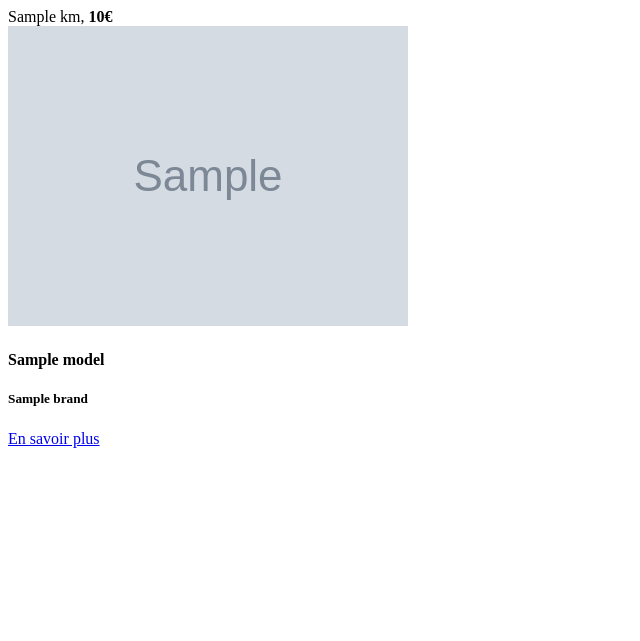
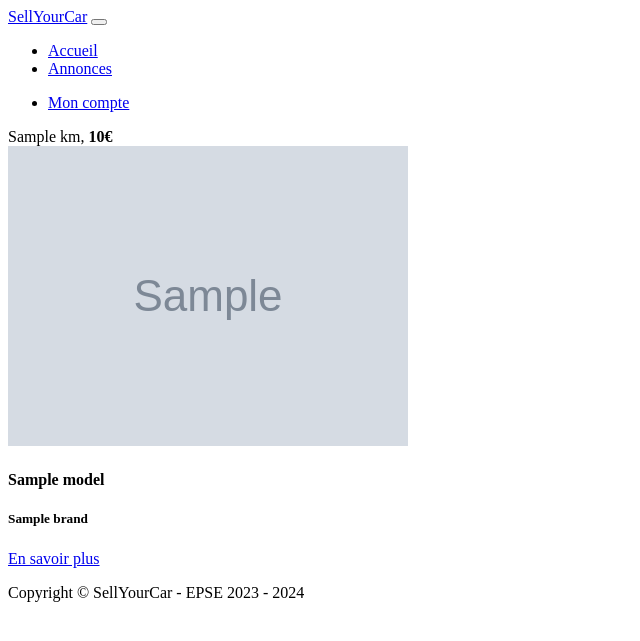
Before and after one commit to KimQuenon/sellYourCar, a Symfony app: template templates/cars/index.html.twig in a window 1280 px wide. Shown: the top 641 px of the page, without its empty margins (0-640 px from the left). Run offline with Twig, Linux system fonts and the light colour scheme; the template is opened without the code that fills it: most values are stand-ins (such as "Sample title", 1, 10 or a date in 2020); grey boxes marked "Sample" are stand-in pictures; some libraries are stand-ins or nearby versions.

Commit message:
header & footer

```diff
--- a/src/Controller/HomeController.php
+++ b/src/Controller/HomeController.php
@@ -8,7 +8,7 @@ use Symfony\Component\Routing\Annotation\Route;
 
 class HomeController extends AbstractController
 {
-    #[Route('/', name: 'app_home')]
+    #[Route('/', name: 'homepage')]
     public function index(): Response
     {
         return $this->render('home.html.twig', [
--- a/templates/base.html.twig
+++ b/templates/base.html.twig
@@ -11,18 +11,9 @@
 
     </head>
     <body>
-        {# {% include "partials/header.html.twig" %} #}
-                {% for label, messages in app.flashes %}
-        <div class="container">
-            <div class="alert alert-{{label}}">
-                {% for message in messages %}
-                    <p>{{message | raw}} </p>
-                {% endfor %}
-            </div>
-        </div>
-        {% endfor %}
+        {% include "partials/header.html.twig" %}
         {% block body %}{% endblock %}
-        {# {% include "partials/footer.html.twig" %} #}
+        {% include "partials/footer.html.twig" %}
         {% block javascripts %}{% endblock %}
     </body>
 </html>
--- /dev/null
+++ b/templates/partials/footer.html.twig
@@ -0,0 +1,3 @@
+<footer class='mt-5 bg-primary py-5 text-center text-light'>
+    <p>Copyright &copy; SellYourCar - EPSE 2023 - 2024</p>
+</footer>
--- /dev/null
+++ b/templates/partials/header.html.twig
@@ -0,0 +1,36 @@
+         <nav class="navbar navbar-expand-lg navbar-dark bg-primary">
+            <div class="container-fluid">
+                <a class="navbar-brand" href="{{ path('homepage') }}">SellYourCar</a>
+                <button class="navbar-toggler" type="button" data-bs-toggle="collapse" data-bs-target="#navbarColor01" aria-controls="navbarColor01" aria-expanded="false" aria-label="Toggle navigation">
+                    <span class="navbar-toggler-icon"></span>
+                </button>
+
+                <div class="collapse navbar-collapse" id="navbarColor01">
+                    <ul class="navbar-nav me-auto">
+
+                        <li class="nav-item">
+                            <a class="nav-link" href="{{ path('homepage') }}">Accueil</a>
+                        </li>
+
+                        <li class="nav-item">
+                            <a class="nav-link" href="{{ path('cars_index') }}">Annonces</a>
+                        </li>
+
+                    </ul>
+                    <ul class="navbar-nav ms-auto">
+                        <li class="nav-item">
+                            <a href="#" class="nav-link">Mon compte</a>
+                        </li>
+                    </ul>
+                </div>
+            </div>
+        </nav>
+        {% for label, messages in app.flashes %}
+            <div class="container">
+                <div class="alert alert-{{label}}">
+                    {% for message in messages %}
+                        <p>{{message | raw}} </p>
+                    {% endfor %}
+                </div>
+            </div>
+        {% endfor %}
```
